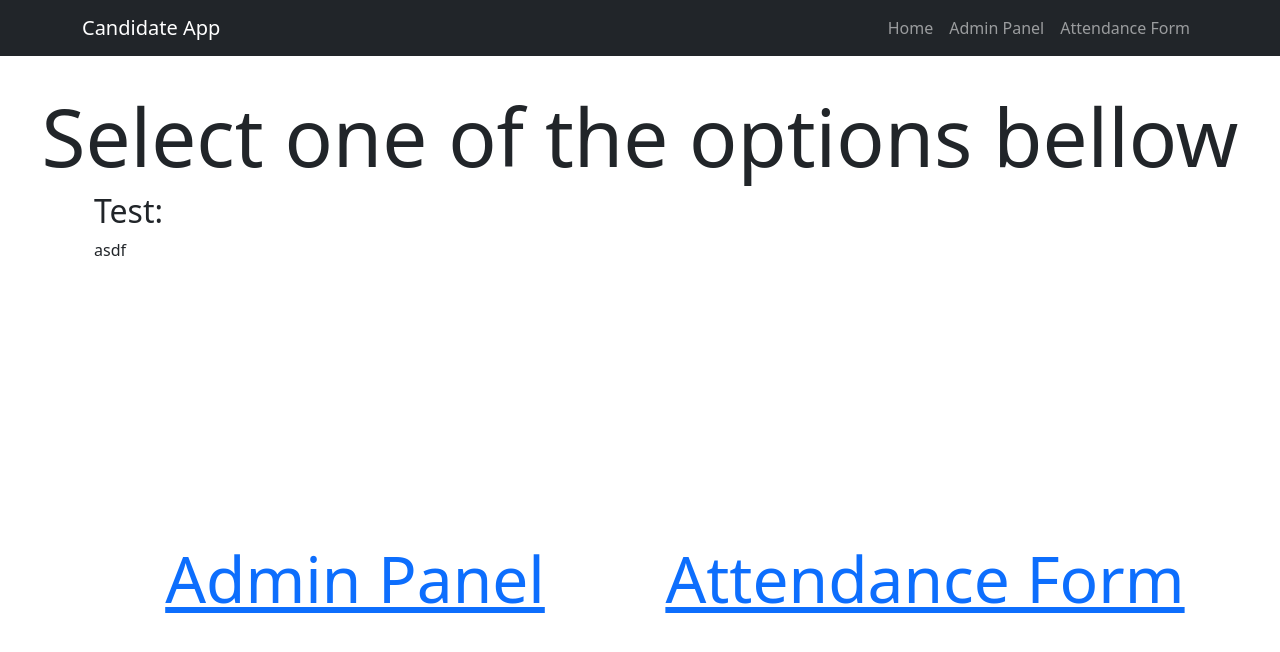
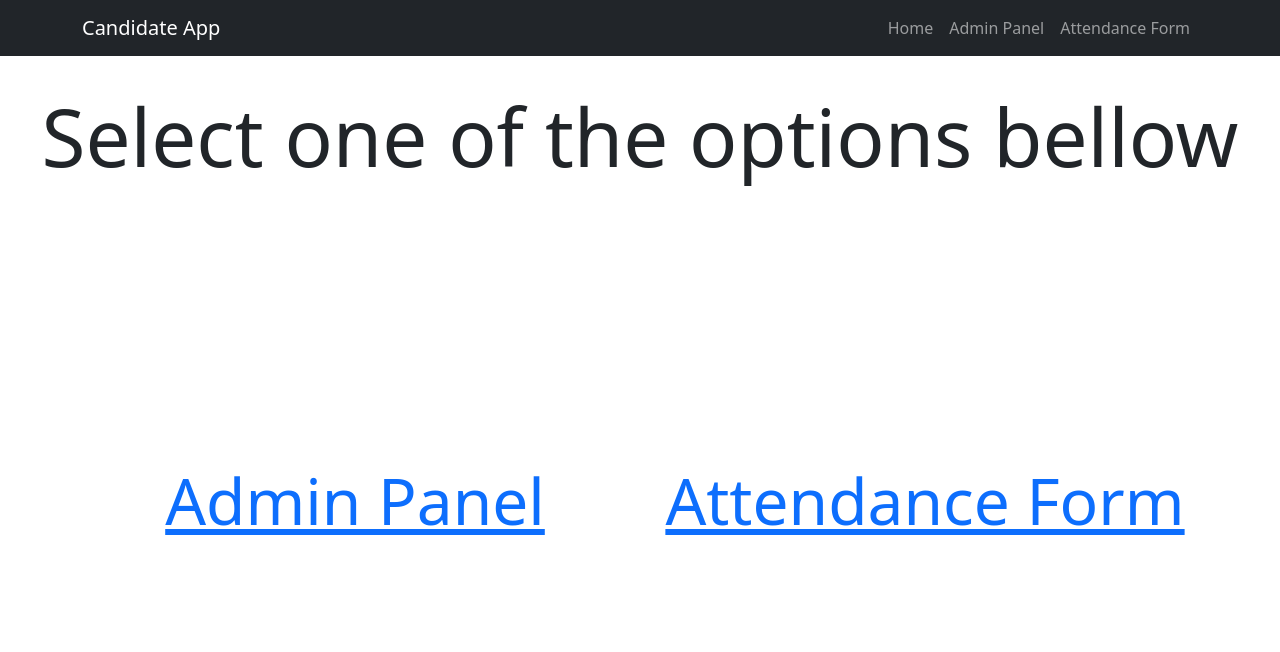
Before and after one commit to ajcastany/candidate1, a React (Create React App) app: page / in a window 1280 px wide. Shown: the top 652 px of the page. Built offline with nearby package versions, Linux system fonts and the light colour scheme; no server answers.

Commit message:
DEL: testing starthere from home

```diff
--- a/src/Home/HomePage.tsx
+++ b/src/Home/HomePage.tsx
@@ -7,9 +7,6 @@ function HomePage() {
     return (
         <div>
             <h1 className="display-1 text-center">Select one of the options bellow</h1>
-            <Container>
-                <StartHere />
-            </Container>
             <Container>
                 <Row className="justify-content-md-center my-top-margin">
                     <Col className='text-center'>
```
